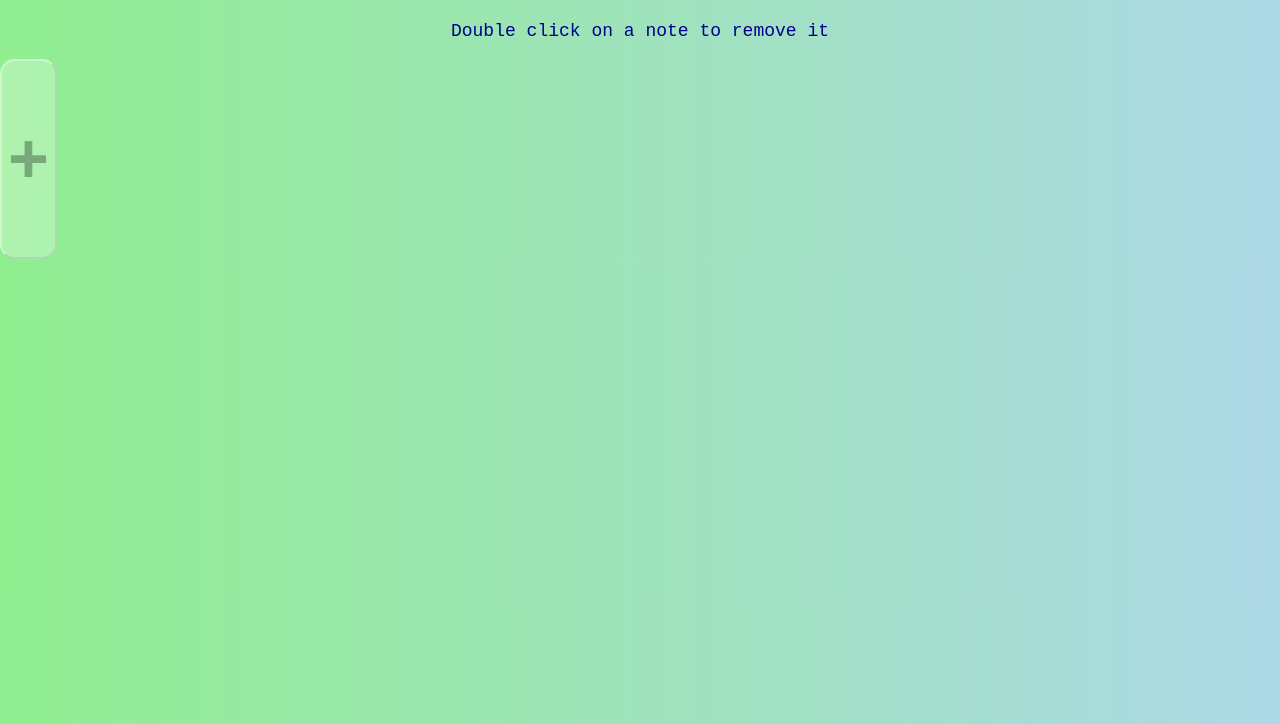
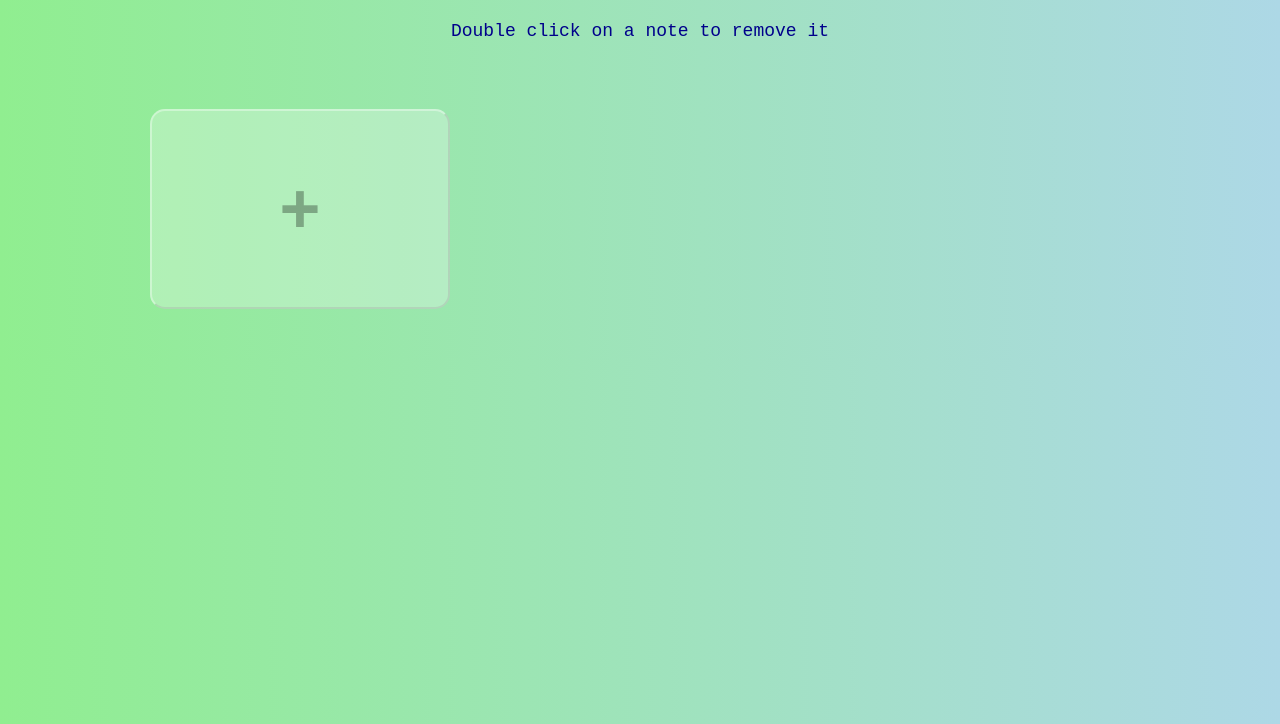
Before and after one commit to Katamjeevana/Note-App, a plain HTML site: page index.html in a window 1280 px wide. Shown: the part 76-800 px from the top of the page. Drawn offline with Linux system fonts and the light colour scheme.

Commit message:
Note App

```diff
--- a/index.html
+++ b/index.html
@@ -12,11 +12,16 @@
 <body>
   <h1 class="heading">Note App</h1>
   <p class="info-text">Double click on a note to remove it</p>
-  <!--<div class="app" id="app">
-    <textarea cols="30" rows="10" class="note" placeholder="Empty Note">
-     </textarea>-->
+  <div class="app" id="app">
+    <!-- <textarea
+        cols="30"
+        rows="10"
+        class="note"
+        placeholder="Empty Note"
+      ></textarea> -->
 
-  <button class="btn" id="btn">+</button>
+
+    <button class="btn" id="btn">+</button>
   </div>
   <script src="script.js"></script>
 </body>
--- a/script.js
+++ b/script.js
@@ -3,7 +3,8 @@ const appEl = document.getElementById("app");
 
 getNotes().forEach((note) => {          //As when we refresh the page the content will not delete
   const noteEl = createNoteEl(note.id, note.content);  // creating the same content in the local storage
-  appEl.insertBefore(noteEl, btnEl);     // Inserting the same data on web page which is created in the local storage
+  appEl.insertBefore(noteEl, btnEl);       // Inserting the same data on web page which is created in the local storage
+
 });
 
 function createNoteEl(id, content) {
```
